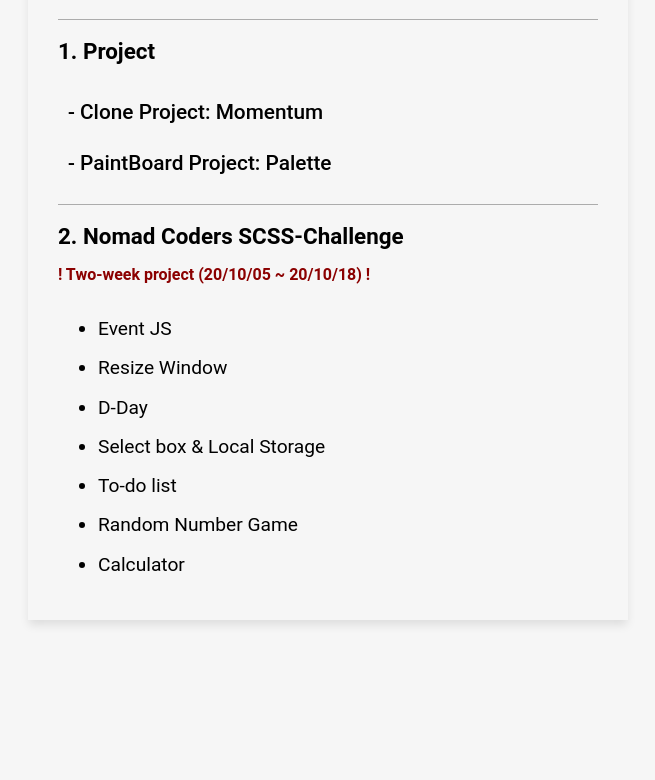
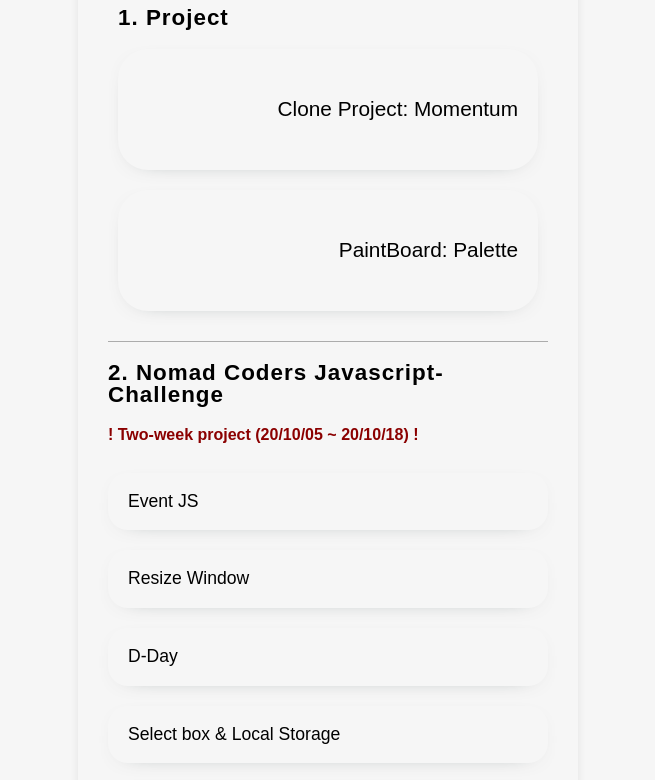
Before and after one commit to alaced/js-challenge, a plain HTML site: page index.html in a window 1280 px wide. Shown: the part 116-896 px from the top of the page, without its empty margins (312-967 px from the left). Before the commit the page ends 800 px from the top, so only its background shows below. Drawn offline with Linux system fonts and the light colour scheme; a web font is replaced by a local one.

Commit message:
edit css

```diff
--- a/index.html
+++ b/index.html
@@ -4,91 +4,46 @@
     <meta charset="UTF-8" />
     <meta name="viewport" content="width=device-width, initial-scale=1.0" />
     <title>Vanilla Javascript</title>
-    <style>
-      body {
-        font-family: "Roboto", sans-serif;
-        padding: 30px;
-        line-height: 1;
-        background-color: #f6f6f6;
-        padding: 30px 30px 0px 30px;
-        min-width: 520px;
-        max-width: 600px;
-        width: 100%;
-        margin: 10px auto;
-        box-sizing: border-box;
-        box-shadow: 0 6px 9px -1px rgba(0, 0, 0, 0.1);
-      }
-      a {
-        all: unset;
-        cursor: pointer;
-      }
-      .section {
-        padding: 20px 0px;
-        border-top: 1px solid rgba(0, 0, 0, 0.3);
-      }
-      .header {
-        padding-bottom: 20px;
-      }
-      .title {
-        font-size: 1.4rem;
-        font-weight: 600;
-        padding-bottom: 20px;
-      }
-      .project {
-        font-size: 1.3rem;
-        padding: 20px 10px 10px 10px;
-        font-weight: 500;
-      }
-      .warning {
-        color: darkred;
-        margin: 0px;
-        padding-bottom: 10px;
-      }
-      .list__item {
-        font-size: 1.2rem;
-        padding: 10px 0px;
-      }
-    </style>
+    <link rel="stylesheet" href="https://use.typekit.net/cyr0xpl.css" />
+    <link rel="stylesheet" href="style.css" />
   </head>
   <body>
-    <h1 class="header">Vanilla Javascript</h1>
-    <div class="section">
+    <div class="header">Vanilla Javascript</div>
+    <div class="section project">
       <div class="title">1. Project</div>
-      <div class="project">
-        - Clone Project:
-        <a href="https://alaced.github.io/momentom_2020_js/">Momentum</a>
-      </div>
-      <div class="project">
-        - PaintBoard Project:
-        <a href="https://alaced.github.io/paint-board_2020_js/">Palette</a>
-      </div>
+      <a href="https://alaced.github.io/momentom_2020_js/"
+        ><div class="list__item momentum">Clone Project: Momentum</div>
+      </a>
+      <a href="https://alaced.github.io/paint-board_2020_js/"
+        ><div class="list__item palette">PaintBoard: Palette</div>
+      </a>
     </div>
     <div class="section">
-      <div class="title">2. Nomad Coders SCSS-Challenge</div>
+      <div class="title">2. Nomad Coders Javascript-Challenge</div>
       <h4 class="warning">! Two-week project (20/10/05 ~ 20/10/18) !</h4>
-      <ul class="list">
-        <li class="list__item">
-          <a href="day3/index.html">Event JS</a>
-        </li>
-        <li class="list__item">
-          <a href="day4/index.html">Resize Window</a>
-        </li>
-        <li class="list__item">
-          <a href="day5/index.html">D-Day</a>
-        </li>
-        <li class="list__item">
-          <a href="day6/index.html">Select box & Local Storage</a>
-        </li>
-        <li class="list__item">
-          <a href="day8,9/index.html">To-do list</a>
-        </li>
-        <li class="list__item">
-          <a href="day10/index.html">Random Number Game</a>
-        </li>
-        <li class="list__item">
-          <a href="day11,12/index.html">Calculator</a>
-        </li>
-      </ul>
+      <div class="list">
+        <a href="day3/index.html">
+          <div class="list__item">Event JS</div>
+        </a>
+        <a href="day4/index.html"
+          ><div class="list__item">Resize Window</div>
+        </a>
+        <a href="day5/index.html">
+          <div class="list__item">D-Day</div>
+        </a>
+        <a href="day6/index.html"
+          ><div class="list__item">Select box & Local Storage</div></a
+        >
+        <a href="day8,9/index.html">
+          <div class="list__item">To-do list</div>
+        </a>
+        <a href="day10/index.html">
+          <div class="list__item">Random Number Game</div>
+        </a>
+        <a href="day11,12/index.html"
+          ><div class="list__item">Calculator</div></a
+        >
+      </div>
     </div>
   </body>
 </html>
--- /dev/null
+++ b/style.css
@@ -0,0 +1,115 @@
+body {
+  font-family: "Roboto", sans-serif;
+  padding: 30px;
+  line-height: 1;
+  background-color: #f6f6f6;
+  padding: 30px 30px 0px 30px;
+  min-width: 300px;
+  max-width: 500px;
+  width: 100%;
+  margin: 10px auto;
+  box-sizing: border-box;
+  box-shadow: 0 6px 9px -1px rgba(0, 0, 0, 0.1);
+  font-family: neue-haas-unica, sans-serif;
+}
+a {
+  all: unset;
+  cursor: pointer;
+}
+a:focus {
+  color: inherit;
+}
+a:visited {
+  color: inherit;
+}
+.section {
+  padding: 20px 0px;
+  border-top: 1px solid rgba(0, 0, 0, 0.3);
+}
+.header {
+  padding-bottom: 30px;
+  font-size: 2rem;
+  font-weight: 600;
+  font-family: proxima-nova, sans-serif;
+}
+.title {
+  font-size: 1.4rem;
+  font-weight: 600;
+  padding-bottom: 20px;
+  letter-spacing: 1px;
+  font-family: proxima-nova, sans-serif;
+}
+.project {
+  font-size: 1.3rem;
+  padding: 20px 10px 10px 10px;
+  font-weight: 500;
+}
+.warning {
+  color: darkred;
+  margin: 0px;
+  padding-bottom: 30px;
+}
+.list__item {
+  font-size: 1.1rem;
+  margin-bottom: 20px;
+  padding: 20px 20px;
+  border-radius: 20px;
+  cursor: pointer;
+  box-shadow: 0px 5px 25px -20px rgba(2, 31, 31, 0.7);
+}
+.list__item:hover {
+  box-shadow: 0 4px 9px rgba(0, 0, 0, 0.236);
+  transition: box-shadow 0.2s ease-in-out;
+}
+
+.project .list__item {
+  font-size: 1.3rem;
+  padding: 50px 20px;
+  display: flex;
+  justify-content: flex-end;
+  border-radius: 30px;
+}
+
+.palette,
+.momentum {
+  position: relative;
+}
+.palette:hover,
+.momentum:hover {
+  text-shadow: -1px -1px 1px rgba(255, 255, 255, 0.667),
+    1px 1px 1px rgba(0, 0, 0, 0.5);
+}
+
+.palette:hover::before {
+  background: url("images/palette.jpeg") no-repeat center;
+}
+.momentum:hover::before {
+  background: url("images/todo.png") no-repeat center;
+}
+
+.palette:hover::before,
+.momentum:hover::before {
+  content: "";
+  background-size: cover;
+  position: absolute;
+  z-index: -1;
+  top: 0;
+  left: 0;
+  width: 100%;
+  height: 100%;
+  opacity: 0.6;
+  border-radius: 30px;
+}
+
+.palette:before,
+.momentum:before {
+  transition: background 0.5s ease-in-out;
+  content: "";
+  position: absolute;
+  z-index: -1;
+  top: 0;
+  left: 0;
+  width: 100%;
+  height: 100%;
+  border-radius: 20px;
+}
```
Also changed, not shown: images/palette.jpeg (added), images/todo.png (added), 1 other file.
